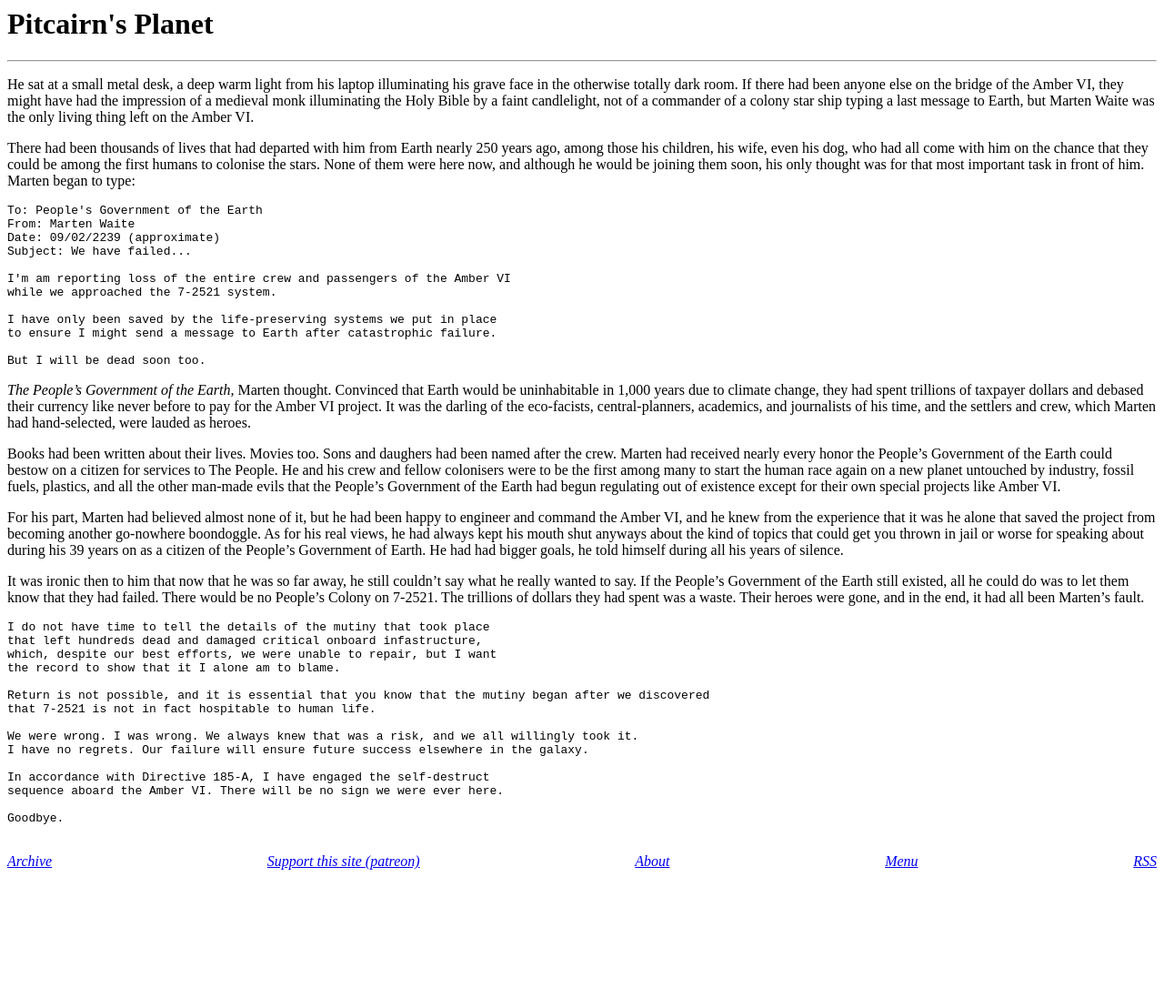
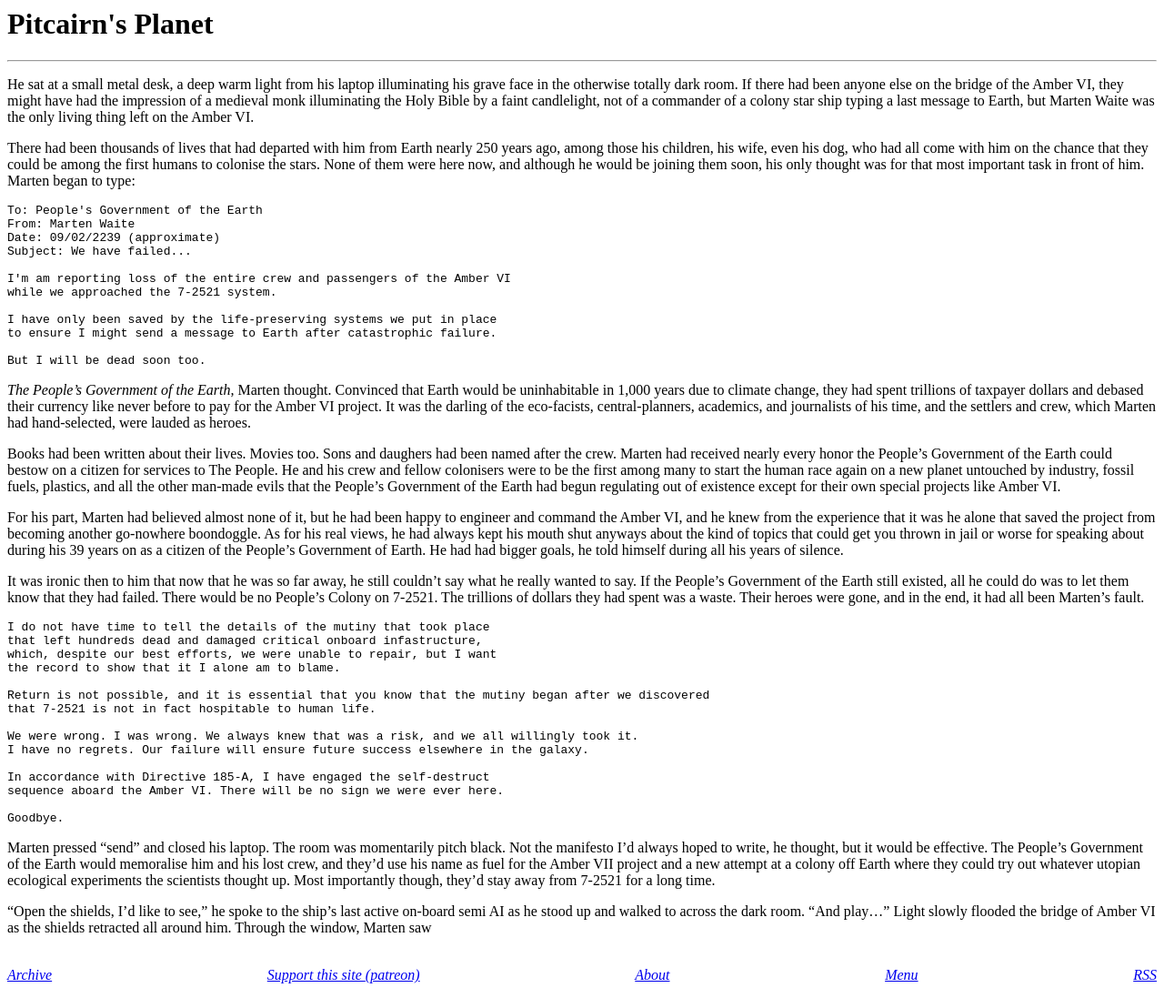
Before and after one commit to derykmakgill/website, a Jekyll site: the page built from story.md, in a window 1280 px wide. Shown: the whole page at 91% size. Built offline with Jekyll 4.4.1, drawn with Linux system fonts in a browser that asks for light colours; before the commit the page ends 972 px from its top, so only the background shows below that.

Commit message:
Update story.md

````diff
--- a/story.md
+++ b/story.md
@@ -49,3 +49,8 @@ sequence aboard the Amber VI. There will be no sign we were ever here.
 
 Goodbye.
 ```
+
+Marten pressed "send" and closed his laptop. The room was momentarily pitch black. Not the manifesto I'd always hoped to write, he thought, but
+it would be effective. The People's Government of the Earth would memoralise him and his lost crew, and they'd use his name as fuel for the Amber VII project and a new attempt at a colony off Earth where they could try out whatever utopian ecological experiments the scientists thought up. Most importantly though, they'd stay away from 7-2521 for a long time.
+
+"Open the shields, I'd like to see," he spoke to the ship's last active on-board semi AI as he stood up and walked to across the dark room. "And play..." Light slowly flooded the bridge of Amber VI as the shields retracted all around him. Through the window, Marten saw
````
